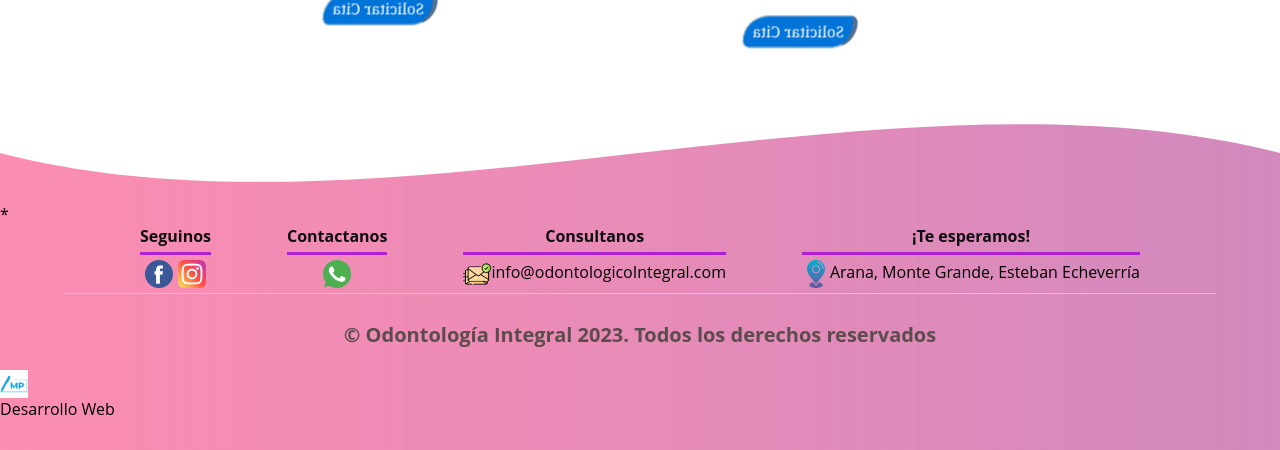
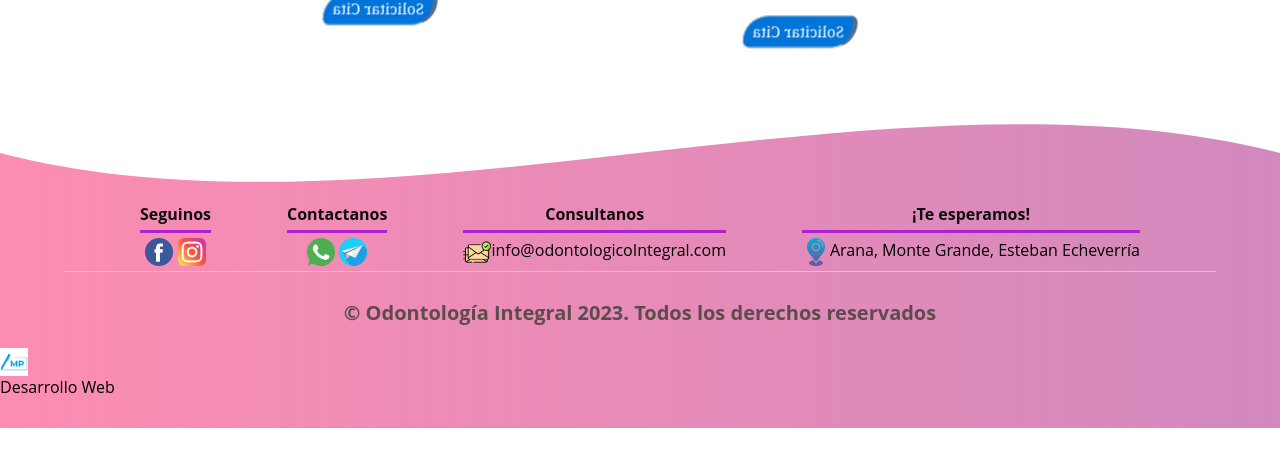
Before and after one commit to mabelpertot/Primer-Sitio-Web, a Flask app: page /templates/equipo in a window 1280 px wide. Shown: the part 1483-1933 px from the top of the page. After the commit the page ends 1911 px from the top, so only its background shows below. Run offline with Flask 3, Linux system fonts and the light colour scheme.

Commit message:
Actualización

```diff
--- a/templates/contacto.html
+++ b/templates/contacto.html
@@ -125,6 +125,7 @@
       <div class="content-foo">
         <h4>Contactanos</h4>
         <img src="{{ url_for('static', filename='imagenes/whatsapp.png') }}" alt="WhatsApp" class="social-icon">
+        <img src="{{ url_for('static', filename='imagenes/telegram.png') }}" alt="Telegram" class="social-icon">
       </div>
       <div class="content-foo">
         <h4>Consultanos</h4>
--- a/templates/equipo.html
+++ b/templates/equipo.html
@@ -126,14 +126,12 @@
 
   <footer>
     <div class="wave" style="height: 150px; overflow: hidden; position: relative;">
-      <!-- Contenido del footer dentro del área de la onda -->
       <div style="position: relative; z-index: 1; background-color: #fff;">
-        <!-- Tu contenido del footer aquí -->
       </div>
       <svg viewBox="0 0 500 150" preserveAspectRatio="none" style="height: 100%; width: 100%; position: absolute; bottom: 0; left: 0; z-index: 0;">
         <path d="M0.00,100.00 C150.00,200.00 349.20,0.00 500.00,100.00 L500.00,0.00 L0.00,0.00 Z" style="stroke: none; fill: #fff;"></path>
       </svg>
-    </div>*
+    </div>
     <div class="contenedor-footer">
       <div class="content-foo">
         <h4>Seguinos</h4>
@@ -143,6 +141,7 @@
       <div class="content-foo">
         <h4>Contactanos</h4>
         <img src="{{ url_for('static', filename='imagenes/whatsapp.png') }}" alt="WhatsApp" class="social-icon">
+        <img src="{{ url_for('static', filename='imagenes/telegram.png') }}" alt="Telegram" class="social-icon">
       </div>
       <div class="content-foo">
         <h4>Consultanos</h4>
--- a/templates/especialidades.html
+++ b/templates/especialidades.html
@@ -104,7 +104,7 @@
       <svg viewBox="0 0 500 150" preserveAspectRatio="none" style="height: 100%; width: 100%; position: absolute; bottom: 0; left: 0; z-index: 0;">
         <path d="M0.00,100.00 C150.00,200.00 349.20,0.00 500.00,100.00 L500.00,0.00 L0.00,0.00 Z" style="stroke: none; fill: #fff;"></path>
       </svg>
-    </div>*
+    </div>
     <div class="contenedor-footer">
       <div class="content-foo">
         <h4>Seguinos</h4>
@@ -114,6 +114,7 @@
       <div class="content-foo">
         <h4>Contactanos</h4>
         <img src="{{ url_for('static', filename='imagenes/whatsapp.png') }}" alt="WhatsApp" class="social-icon">
+        <img src="{{ url_for('static', filename='imagenes/telegram.png') }}" alt="Telegram" class="social-icon">
       </div>
       <div class="content-foo">
         <h4>Consultanos</h4>
--- a/templates/formulario.html
+++ b/templates/formulario.html
@@ -130,9 +130,7 @@
 
   <footer>
     <div class="wave" style="height: 150px; overflow: hidden; position: relative;">
-      <!-- Contenido del footer dentro del área de la onda -->
       <div style="position: relative; z-index: 1; background-color: #fff;">
-        <!-- Tu contenido del footer aquí -->
       </div>
       <svg viewBox="0 0 500 150" preserveAspectRatio="none" style="height: 100%; width: 100%; position: absolute; bottom: 0; left: 0; z-index: 0;">
         <path d="M0.00,100.00 C150.00,200.00 349.20,0.00 500.00,100.00 L500.00,0.00 L0.00,0.00 Z" style="stroke: none; fill: #fff;"></path>
@@ -147,6 +145,7 @@
       <div class="content-foo">
         <h4>Contactanos</h4>
         <img src="{{ url_for('static', filename='imagenes/whatsapp.png') }}" alt="WhatsApp" class="social-icon">
+        <img src="{{ url_for('static', filename='imagenes/telegram.png') }}" alt="Telegram" class="social-icon">
       </div>
       <div class="content-foo">
         <h4>Consultanos</h4>
--- a/templates/index.html
+++ b/templates/index.html
@@ -104,6 +104,7 @@
       <div class="content-foo">
         <h4>Contactanos</h4>
         <img src="{{ url_for('static', filename='imagenes/whatsapp.png') }}" alt="WhatsApp" class="social-icon">
+        <img src="{{ url_for('static', filename='imagenes/telegram.png') }}" alt="Telegram" class="social-icon">
       </div>
       <div class="content-foo">
         <h4>Consultanos</h4>
--- a/templates/institucional.html
+++ b/templates/institucional.html
@@ -103,6 +103,7 @@
       <div class="content-foo">
         <h4>Contactanos</h4>
         <img src="{{ url_for('static', filename='imagenes/whatsapp.png') }}" alt="WhatsApp" class="social-icon">
+        <img src="{{ url_for('static', filename='imagenes/telegram.png') }}" alt="Telegram" class="social-icon">
       </div>
       <div class="content-foo">
         <h4>Consultanos</h4>
--- a/templates/servicios.html
+++ b/templates/servicios.html
@@ -124,9 +124,7 @@
 
   <footer>
     <div class="wave" style="height: 150px; overflow: hidden; position: relative;">
-      <!-- Contenido del footer dentro del área de la onda -->
       <div style="position: relative; z-index: 1; background-color: #fff;">
-        <!-- Tu contenido del footer aquí -->
       </div>
       <svg viewBox="0 0 500 150" preserveAspectRatio="none" style="height: 100%; width: 100%; position: absolute; bottom: 0; left: 0; z-index: 0;">
         <path d="M0.00,100.00 C150.00,200.00 349.20,0.00 500.00,100.00 L500.00,0.00 L0.00,0.00 Z" style="stroke: none; fill: #fff;"></path>
@@ -142,6 +140,7 @@
       <div class="content-foo">
         <h4>Contactanos</h4>
         <img src="{{ url_for('static', filename='imagenes/whatsapp.png') }}" alt="WhatsApp" class="social-icon">
+        <img src="{{ url_for('static', filename='imagenes/telegram.png') }}" alt="Telegram" class="social-icon">
       </div>
       <div class="content-foo">
         <h4>Consultanos</h4>
```
Also changed, not shown: static/imagenes/telegram.png (added).
